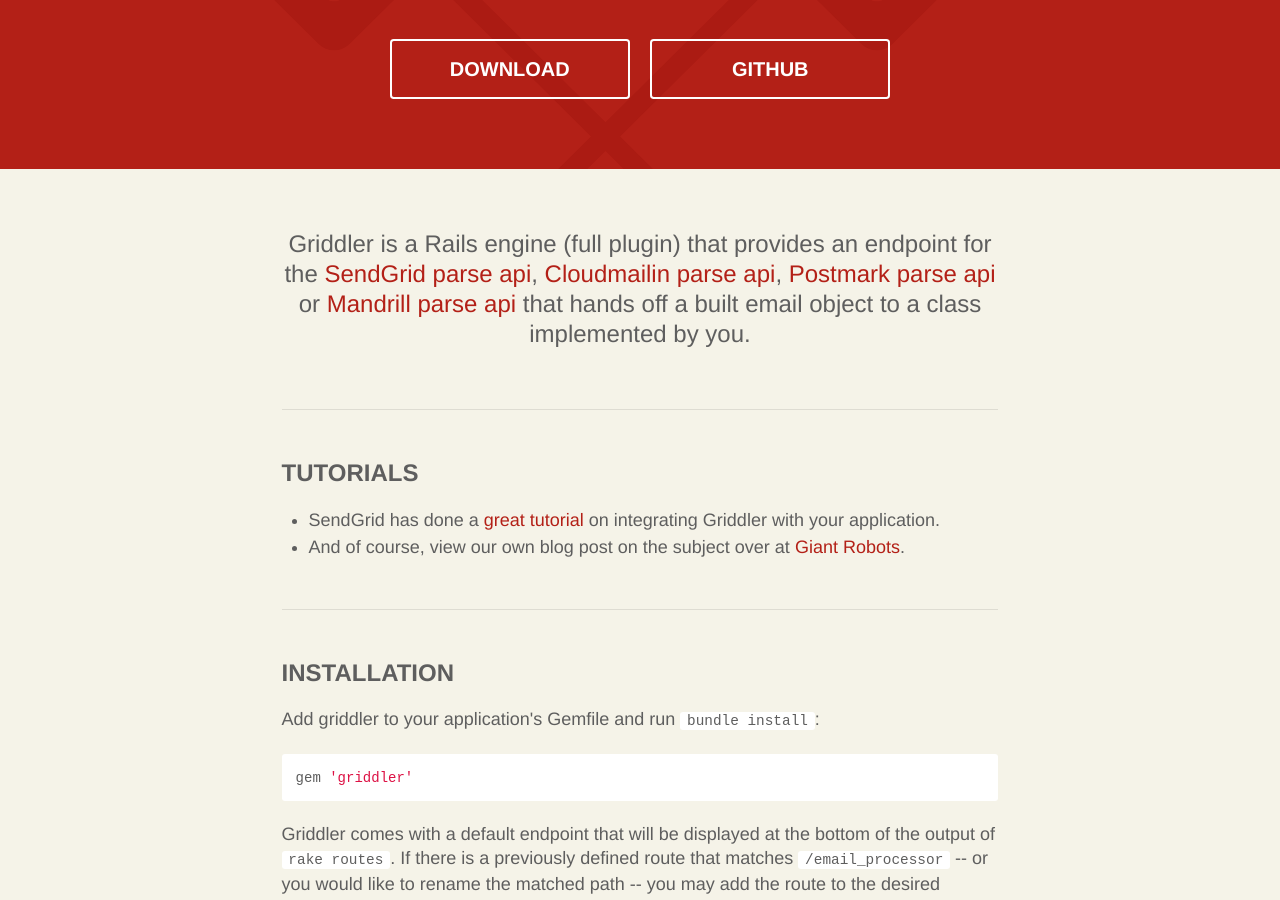
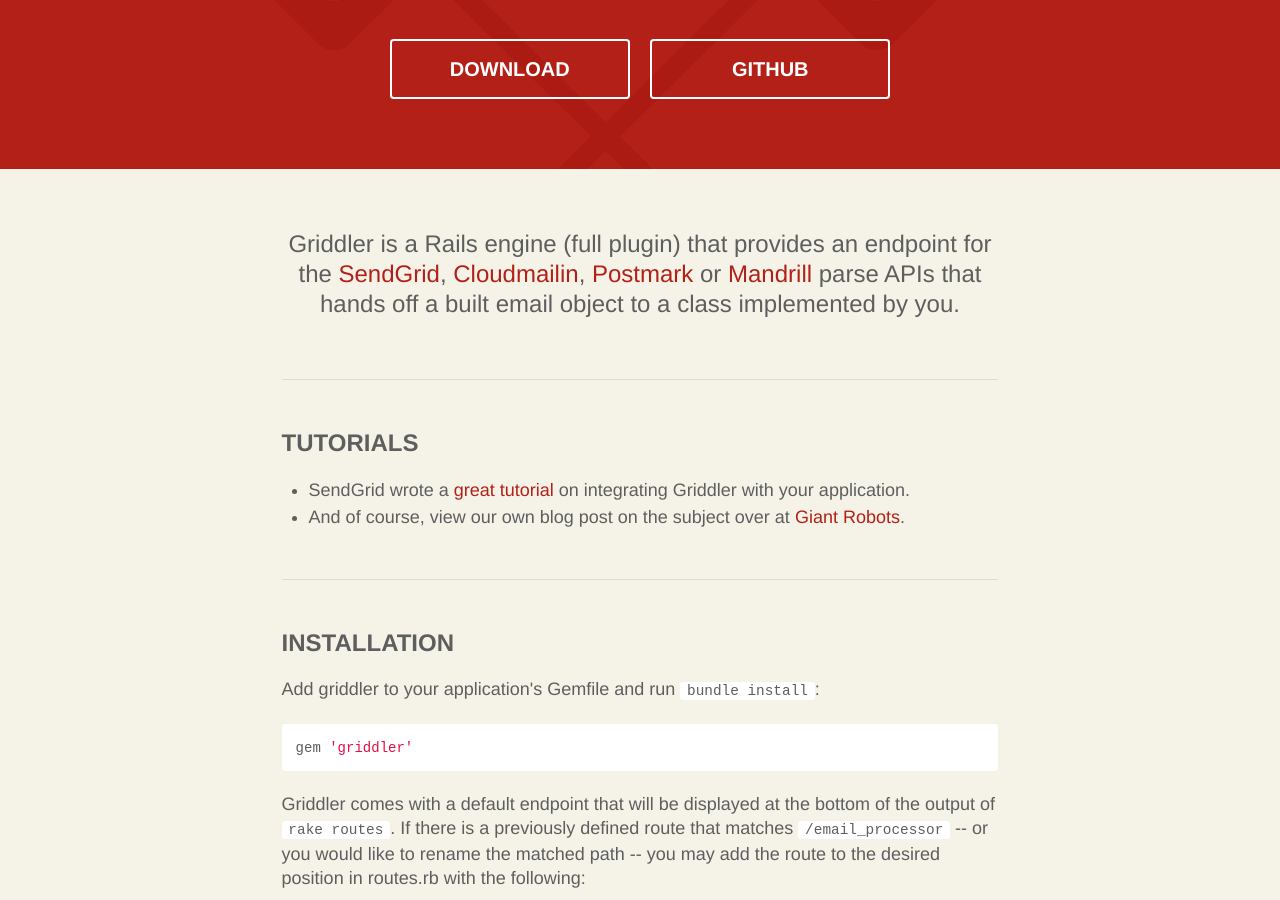
Before and after one commit to thoughtbot/griddler, a Jekyll site: the page built from index.html, in a window 1280 px wide and 900 px high, scrolled down 368 px. Built offline with Jekyll 4.4.1, drawn with Linux system fonts in a browser that asks for light colours; nearby versions of some CDN libraries.

Commit message:
Remove repetitive wording

```diff
--- a/_config.yml
+++ b/_config.yml
@@ -2,7 +2,7 @@
 title: "Griddler: Parse emails with ease"
 tagline: Simplify receiving emails in your Rails App
 email: hello@thoughtbot.com
-description: "Griddler is a Rails engine that provides an endpoint for the SendGrid parse api, Cloudmailin parse api, Postmark parse api or Mandrill parse api that hands off a built email object to a class implemented by you."
+description: "Griddler is a Rails engine that provides an endpoint for the SendGrid, Cloudmailin, Postmark, and Mandrill parse APIs that hands off a built email object to a class implemented by you."
 baseurl: ""
 url: "http://thoughtbot.com"
 
--- a/_includes/content.html
+++ b/_includes/content.html
@@ -2,18 +2,18 @@
   <section>
     <p class="large">
       Griddler is a Rails engine (full plugin) that provides an endpoint for the
-      <a href="http://sendgrid.com/docs/API%20Reference/Webhooks/parse.html">SendGrid parse api</a>,
-      <a href="http://cloudmailin.com">Cloudmailin parse api</a>,
-      <a href="http://developer.postmarkapp.com/developer-inbound-parse.html">Postmark parse api</a> or
-      <a href="http://help.mandrill.com/entries/21699367-Inbound-Email-Processing-Overview">Mandrill parse api</a>
-      that hands off a built email object to a class implemented by you.
+      <a href="http://sendgrid.com/docs/API%20Reference/Webhooks/parse.html">SendGrid</a>,
+      <a href="http://cloudmailin.com">Cloudmailin</a>,
+      <a href="http://developer.postmarkapp.com/developer-inbound-parse.html">Postmark</a> or
+      <a href="http://help.mandrill.com/entries/21699367-Inbound-Email-Processing-Overview">Mandrill</a>
+      parse APIs that hands off a built email object to a class implemented by you.
     </p>
   </section>
   <section class="code">
 <h2>Tutorials</h2>
 
 <ul>
-<li>SendGrid has done a
+<li>SendGrid wrote a
 <a href="http://blog.sendgrid.com/receiving-email-in-your-rails-app-with-griddler/">great tutorial</a>
 on integrating Griddler with your application.</li>
 <li>And of course, view our own blog post on the subject over at
```
